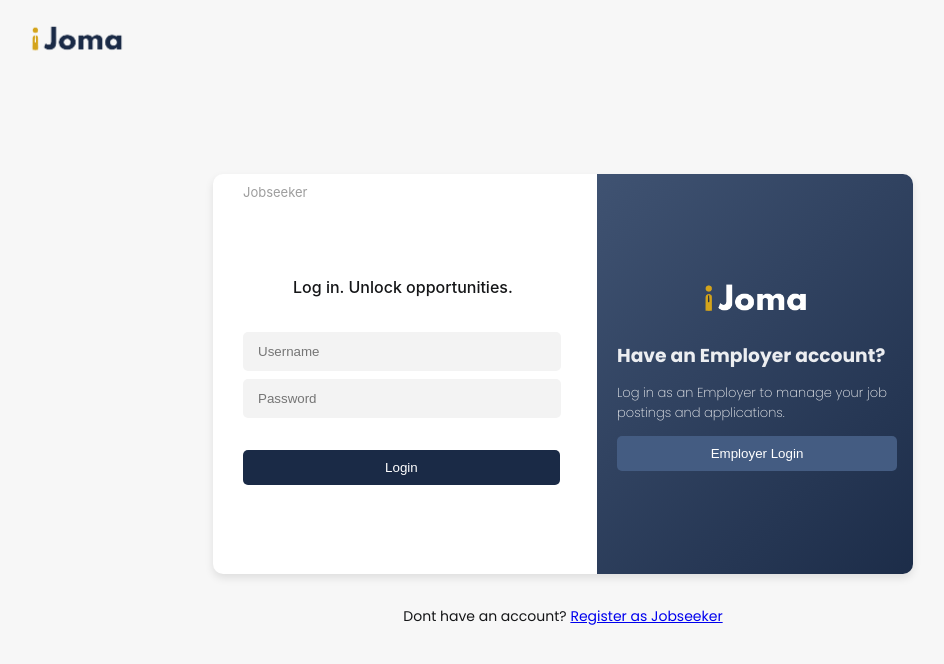
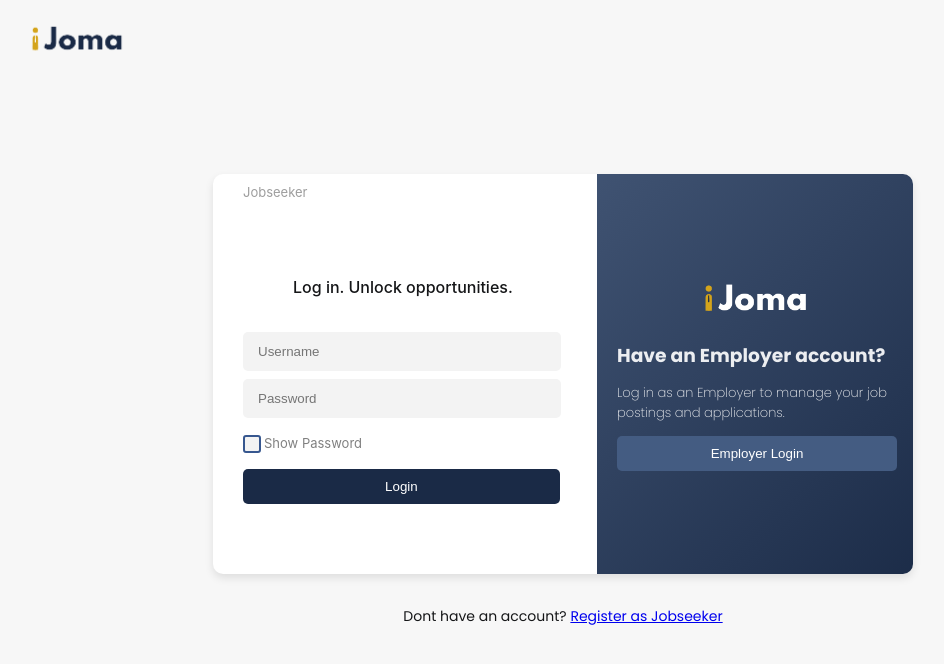
Before and after one commit to iJomaCoding/ijomaa, a React (Vite) app: page /login in a window 1280 px wide. Shown: the top 664 px of the page, without its empty margins (77-1021 px from the left). Built offline with nearby package versions, Linux system fonts and the light colour scheme; the HTML template or start-up script is replaced by a standard one.

Commit message:
Added the show password checkbox

```diff
--- a/src/components/Hero/Landingpage.module.css
+++ b/src/components/Hero/Landingpage.module.css
@@ -67,11 +67,12 @@
   padding: 10px 20px;
   border-radius: 7px;
   cursor: pointer;
-  font-weight: 600;
+  transition: background 0.3s, font-weight 0.3s;
 }
 
 .card button:hover {
-  background-color: #23395dde;
+  background: #23395dde;
+  font-weight: 600;
 }
 
 .card .caption {
--- a/src/components/Login/JobseekerLogin.jsx
+++ b/src/components/Login/JobseekerLogin.jsx
@@ -1,18 +1,38 @@
-import React from "react";
+import React, { useState } from "react";
 import styles from "./UserLogin.module.css";
 import { Link } from "react-router-dom";
 
 const JobseekerLogin = () => {
+  const [showPassword, setShowPassword] = useState(false);
+
+  const handleShowPasswordChange = () => {
+    setShowPassword(!showPassword);
+  };
+
   return (
     <div>
       <div className={styles.infield}>
         <input type="username" placeholder="Username" required />
+        <label className={styles.inputLabel}></label>
+      </div>
+      <div className={styles.infield}>
+        <input
+          type={showPassword ? "text" : "password"}
+          placeholder="Password"
+          required
+        />
         <label></label>
       </div>
-      <div className={styles.infield}>
-        {" "}
-        <input type="password" placeholder="Password" required />
-        <label></label>
+      <div className={styles.checkbox}>
+        <input
+          className="form-check-input"
+          type="checkbox"
+          id="show-password"
+          name="show-password"
+          value="yes"
+          onChange={handleShowPasswordChange}
+        />
+        <p>Show Password</p>
       </div>
       <Link to="/jobseeker/dashboard">
         <button className={styles.loginBtn} type="submit">
--- a/src/components/Login/UserLogin.module.css
+++ b/src/components/Login/UserLogin.module.css
@@ -5,15 +5,14 @@
 }
 
 .loginBtn {
+  margin-top: 1rem;
   width: 110%;
-  margin-top: 3rem;
   padding: 10px 20px;
   border: none;
   background: #1a2a46;
   color: #fff;
   border-radius: 5px;
   cursor: pointer;
-  width: 110%;
 }
 
 .loginBtn:hover {
@@ -44,6 +43,52 @@ input:focus ~ label {
   width: 110%;
 }
 
-.loginBtn {
-  margin-top: 1.5rem;
+.checkbox {
+  margin-top: 15px;
+  display: flex;
+  justify-content: flex-start;
+  align-items: center;
 }
+
+.checkbox input {
+  margin: 2px 3px 0px 0px;
+  border-color: gray;
+}
+
+.checkbox p {
+  margin: 0;
+  font-size: 13px;
+  color: gray;
+}
+
+.checkbox input[type="checkbox"] {
+  appearance: none;
+  width: 5px;
+  height: 5px;
+  border: 2px solid #37578f;
+  border-radius: 3px;
+  position: relative;
+  cursor: pointer;
+  outline: none;
+  padding: 7px;
+}
+
+.checkbox input[type="checkbox"]:checked {
+  background-color: #37578f;
+}
+
+.checkbox input[type="checkbox"]:checked::before {
+  content: "";
+  position: absolute;
+  top: -1px;
+  left: 4px;
+  width: 5px;
+  height: 10px;
+  border: solid #fff;
+  border-width: 0 2px 2px 0;
+  transform: rotate(45deg);
+}
+
+.checkbox input[type="checkbox"]:focus {
+  border-color: #37578f;
+}
--- a/src/components/Register/EmployerReg.jsx
+++ b/src/components/Register/EmployerReg.jsx
@@ -1,9 +1,15 @@
-import React from "react";
+import React, { useState } from "react";
 import styles from "./EmployerReg.module.css";
 import { Link } from "react-router-dom";
 import ijomaLogo from "../../assets/logo/ijoma2_dark.png";
 
-const JobseekerReg = () => {
+const EmployerReg = () => {
+  const [showPassword, setShowPassword] = useState(false);
+
+  const handleShowPasswordChange = () => {
+    setShowPassword(!showPassword);
+  };
+
   return (
     <div className={styles.container}>
       <Link to="/">
@@ -14,11 +20,29 @@ const JobseekerReg = () => {
         <h2>Employer Registration</h2>
         <form>
           <p>Username:</p>
-          <input type="" placeholder="Username" required />
+          <input type="text" placeholder="Username" required />
           <p>Password:</p>
-          <input type="password" placeholder="Password" required />
+          <input
+            type={showPassword ? "text" : "password"}
+            placeholder="Password"
+            required
+          />
           <p>Re-enter Password:</p>
-          <input type="password" placeholder="Re-enter Password" required />
+          <input
+            type={showPassword ? "text" : "password"}
+            placeholder="Re-enter Password"
+            required
+          />
+          <div className={styles.checkbox}>
+            <input
+              type="checkbox"
+              id="show-password"
+              name="show-password"
+              value="yes"
+              onChange={handleShowPasswordChange}
+            />
+            <p>Show Password</p>
+          </div>
           <button className={styles.regBtn} type="submit">
             Register
           </button>
@@ -39,4 +63,4 @@ const JobseekerReg = () => {
   );
 };
 
-export default JobseekerReg;
+export default EmployerReg;
--- a/src/components/Register/EmployerReg.module.css
+++ b/src/components/Register/EmployerReg.module.css
@@ -38,6 +38,7 @@
   font-weight: 500;
   margin-top: 20px;
   margin-bottom: 0;
+  color: #1a2a46c5;
 }
 
 /* Define keyframes for the border animation */
@@ -68,14 +69,13 @@
 
 .regBtn {
   width: 110%;
-  margin-top: 3rem;
+  margin-top: 1rem;
   padding: 10px 20px;
   border: none;
   background: #1a2a46;
   color: #fff;
   border-radius: 5px;
   cursor: pointer;
-  width: 110%;
 }
 
 .regBtn:hover {
@@ -113,7 +113,57 @@ h3 {
   font-size: larger;
 }
 
-/* CSS */
+/* Custom checkbox styling */
+.checkbox {
+  display: flex;
+  align-items: center;
+  margin-top: 10px;
+}
+.checkbox p {
+  margin: 0;
+  font-size: 13px;
+  color: gray;
+}
+
+.checkbox input[type="checkbox"] {
+  padding: 7px;
+  appearance: none;
+  width: 10px;
+  height: 10px;
+  border: 2px solid #1a2a46;
+  border-radius: 3px;
+  position: relative;
+  cursor: pointer;
+  outline: none;
+  margin-top: 5px;
+}
+
+.checkbox input[type="checkbox"]:checked {
+  background-color: #1a2a46;
+}
+
+.checkbox input[type="checkbox"]:checked::before {
+  content: "";
+  position: absolute;
+  top: -1px;
+  left: 4px;
+  width: 5px;
+  height: 10px;
+  border: solid #fff;
+  border-width: 0 2px 2px 0;
+  transform: rotate(45deg);
+}
+
+.checkbox input[type="checkbox"]:focus {
+  border-color: #23395dde;
+}
+
+.checkbox label {
+  margin-left: 0.5rem;
+  cursor: pointer;
+}
+
+/* CSS for the log-in button */
 .button89 {
   --b: 3px; /* border thickness */
   --s: 0.45em; /* size of the corner */
@@ -134,9 +184,7 @@ h3 {
   outline: var(--b) solid #0000;
   outline-offset: 0.6em;
   font-size: 14px;
-
   border: 0;
-
   user-select: none;
   -webkit-user-select: none;
   touch-action: manipulation;
--- a/src/components/Register/JobseekerReg.jsx
+++ b/src/components/Register/JobseekerReg.jsx
@@ -1,9 +1,15 @@
-import React from "react";
+import React, { useState } from "react";
 import styles from "./JobseekerReg.module.css";
 import { Link } from "react-router-dom";
 import ijomaLogo from "../../assets/logo/ijoma2_dark.png";
 
 const JobseekerReg = () => {
+  const [showPassword, setShowPassword] = useState(false);
+
+  const handleShowPasswordChange = () => {
+    setShowPassword(!showPassword);
+  };
+
   return (
     <div className={styles.container}>
       <Link to="/">
@@ -14,11 +20,29 @@ const JobseekerReg = () => {
         <h2>Jobseeker Registration</h2>
         <form>
           <p>Username:</p>
-          <input type="" placeholder="Username" required />
+          <input type="text" placeholder="Username" required />
           <p>Password:</p>
-          <input type="password" placeholder="Password" required />
+          <input
+            type={showPassword ? "text" : "password"}
+            placeholder="Password"
+            required
+          />
           <p>Re-enter Password:</p>
-          <input type="password" placeholder="Re-enter Password" required />
+          <input
+            type={showPassword ? "text" : "password"}
+            placeholder="Re-enter Password"
+            required
+          />
+          <div className={styles.checkbox}>
+            <input
+              type="checkbox"
+              id="show-password"
+              name="show-password"
+              value="yes"
+              onChange={handleShowPasswordChange}
+            />
+            <p>Show Password</p>
+          </div>
           <button className={styles.regBtn} type="submit">
             Register
           </button>
--- a/src/components/Register/JobseekerReg.module.css
+++ b/src/components/Register/JobseekerReg.module.css
@@ -38,6 +38,7 @@
   font-weight: 500;
   margin-top: 20px;
   margin-bottom: 0;
+  color: #1a2a46c5;
 }
 
 /* Define keyframes for the border animation */
@@ -68,14 +69,13 @@
 
 .regBtn {
   width: 110%;
-  margin-top: 3rem;
+  margin-top: 1rem;
   padding: 10px 20px;
   border: none;
   background: #1a2a46;
   color: #fff;
   border-radius: 5px;
   cursor: pointer;
-  width: 110%;
 }
 
 .regBtn:hover {
@@ -113,7 +113,57 @@ h3 {
   font-size: larger;
 }
 
-/* CSS */
+/* Custom checkbox styling */
+.checkbox {
+  display: flex;
+  align-items: center;
+  margin-top: 10px;
+}
+.checkbox p {
+  margin: 0;
+  font-size: 13px;
+  color: gray;
+}
+
+.checkbox input[type="checkbox"] {
+  padding: 7px;
+  appearance: none;
+  width: 10px;
+  height: 10px;
+  border: 2px solid #1a2a46;
+  border-radius: 3px;
+  position: relative;
+  cursor: pointer;
+  outline: none;
+  margin-top: 5px;
+}
+
+.checkbox input[type="checkbox"]:checked {
+  background-color: #1a2a46;
+}
+
+.checkbox input[type="checkbox"]:checked::before {
+  content: "";
+  position: absolute;
+  top: -1px;
+  left: 4px;
+  width: 5px;
+  height: 10px;
+  border: solid #fff;
+  border-width: 0 2px 2px 0;
+  transform: rotate(45deg);
+}
+
+.checkbox input[type="checkbox"]:focus {
+  border-color: #23395dde;
+}
+
+.checkbox label {
+  margin-left: 0.5rem;
+  cursor: pointer;
+}
+
+/* CSS for the log-in button */
 .button89 {
   --b: 3px; /* border thickness */
   --s: 0.45em; /* size of the corner */
@@ -134,9 +184,7 @@ h3 {
   outline: var(--b) solid #0000;
   outline-offset: 0.6em;
   font-size: 14px;
-
   border: 0;
-
   user-select: none;
   -webkit-user-select: none;
   touch-action: manipulation;
```
